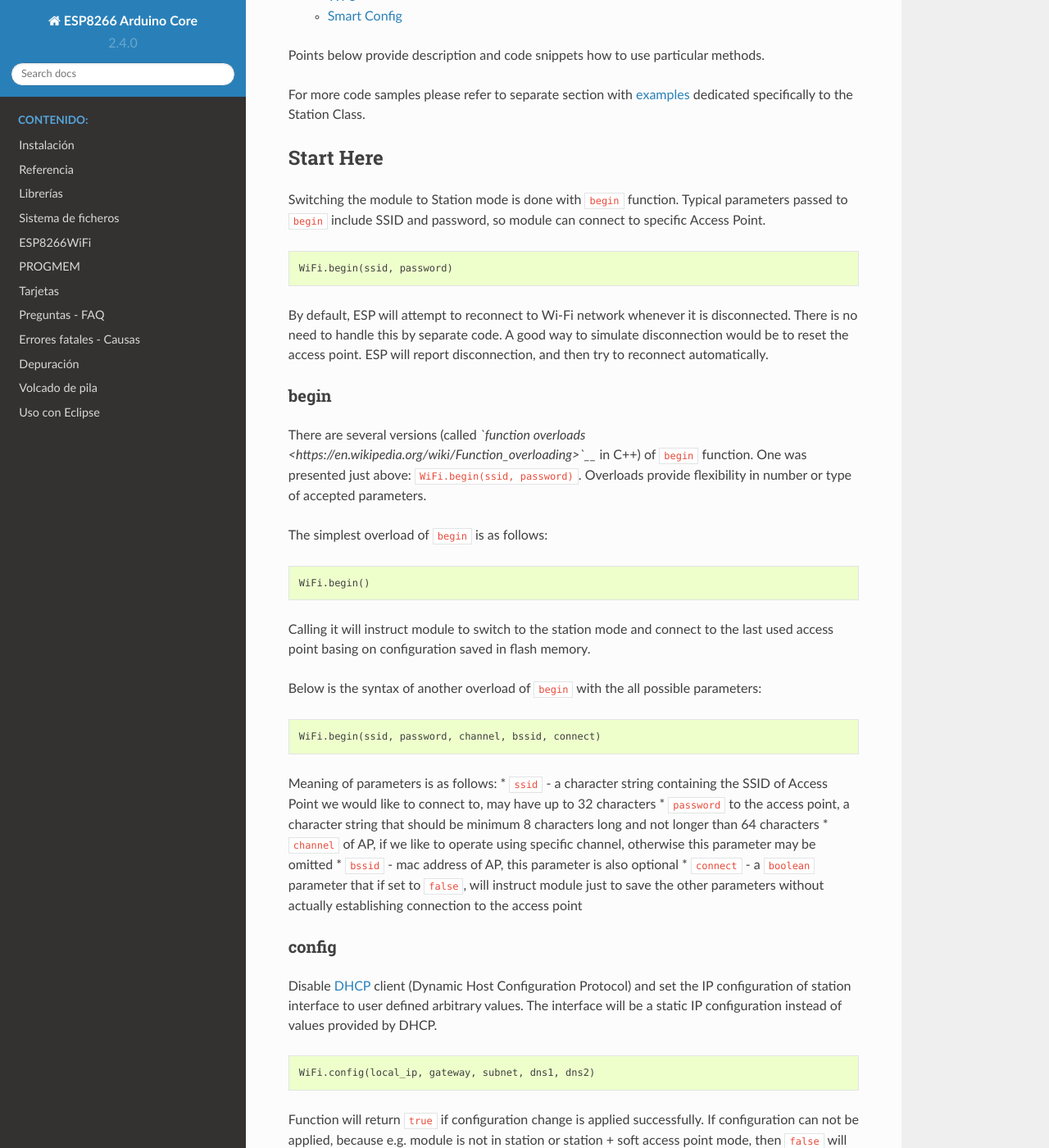
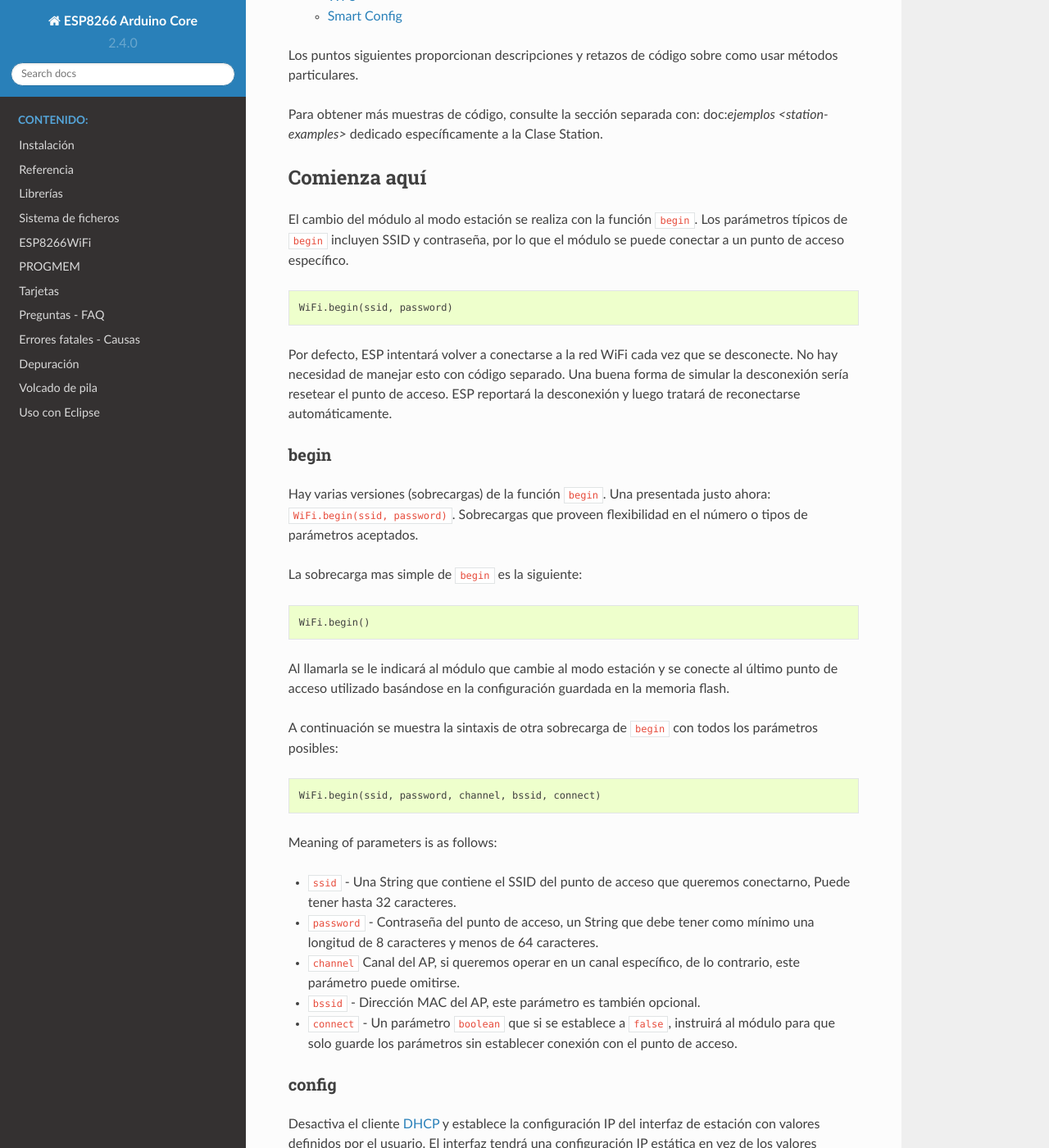
Before and after one commit to lrmoreno007/ESP8266-Arduino-Spanish, a Sphinx documentation site: the page built from doc/esp8266wifi/station-class.rst, in a window 1280 px wide and 1400 px high, scrolled down 1054 px. Shown: the whole window at 82% size. Built offline with Sphinx 7.4.7 and the Read the Docs theme 2.0.0, drawn with Linux system fonts in a browser that asks for light colours; pages that are not in the unit, such as notebooks, are missing from menus; some of the changed text lies outside the part shown.

Commit message:
Update station-class.rst

```diff
--- a/doc/esp8266wifi/station-class.rst
+++ b/doc/esp8266wifi/station-class.rst
@@ -1,21 +1,19 @@
-:orphan:
-
-Station Class
+Clase Station
 -------------
 
-The number of features provided by ESP8266 in the station mode is far more extensive than covered in original `Arduino WiFi library <https://www.arduino.cc/en/Reference/WiFi>`__. Therefore, instead of supplementing original documentation, we have decided to write a new one from scratch.
+La cantidad de características proporcionadas por ESP8266 en el modo de estación es mucho más extensa que la que se cubre en la libreríaa original `Arduino WiFi <https://www.arduino.cc/en/Reference/WiFi>`__. Por lo tanto, en lugar de complementar la documentación original, hemos decidido escribir una nueva desde cero.
 
-Description of station class has been broken down into four parts. First discusses methods to establish connection to an access point. Second provides methods to manage connection like e.g. ``reconnect`` or ``isConnected``. Third covers properties to obtain information about connection like MAC or IP address. Finally the fourth section provides alternate methods to connect like e.g. Wi-Fi Protected Setup (WPS).
+La descripción de la clase de estación se ha dividido en cuatro partes. Primero analiza los métodos para establecer la conexión a un punto de acceso. Segundo proporciona métodos para administrar la conexión, como p. ej. ``reconnect`` o ``isConnected``. En tercer lugar, se cubren las propiedades para obtener información sobre la conexión, como la dirección MAC o IP. Finalmente, la cuarta sección proporciona métodos alternativos para conectarse, como p. ej. Configuración protegida WiFi (WPS).
 
-Table of Contents
+Tabla de contenidos
 -----------------
 
--  `Start Here <#start-here>`__
+-  `Comienza aquí <#comienza-aquí>`__
 
    -  `begin <#begin>`__
    -  `config <#config>`__
 
--  `Manage Connection <#manage-connection>`__
+-  `Gestión de la conexión <#gestión-de-la-conexión>`__
 
    -  `reconnect <#reconnect>`__
    -  `disconnect <#disconnect>`__
@@ -25,7 +23,7 @@
    -  `setAutoReconnect <#setautoreconnect>`__
    -  `waitForConnectResult <#waitforconnectresult>`__
 
--  `Configuration <#configuration>`__
+-  `Configuración <#configuración>`__
 
    -  `macAddress <#macAddress>`__
    -  `localIP <#localip>`__
@@ -39,53 +37,61 @@
    -  `BSSID <#bssid>`__
    -  `RSSI <#rssi>`__
 
--  `Connect Different <#connect-different>`__
+-  `Conexiones diferentes <#conexiones-diferentes>`__
 
    -  `WPS <#wps>`__
    -  `Smart Config <#smart-config>`__
 
-Points below provide description and code snippets how to use particular methods.
+Los puntos siguientes proporcionan descripciones y retazos de código sobre como usar métodos particulares.
 
-For more code samples please refer to separate section with :doc:`examples <station-examples>` dedicated specifically to the Station Class.
+Para obtener más muestras de código, consulte la sección separada con: doc:`ejemplos <station-examples>` dedicado específicamente a la Clase Station.
 
-Start Here
+Comienza aquí
 ~~~~~~~~~~
 
-Switching the module to Station mode is done with ``begin`` function. Typical parameters passed to ``begin`` include SSID and password, so module can connect to specific Access Point.
+El cambio del módulo al modo estación se realiza con la función ``begin``. Los parámetros típicos de ``begin`` incluyen SSID y contraseña, por lo que el módulo se puede conectar a un punto de acceso específico.
 
 .. code:: cpp
 
     WiFi.begin(ssid, password)
 
-By default, ESP will attempt to reconnect to Wi-Fi network whenever it is disconnected. There is no need to handle this by separate code. A good way to simulate disconnection would be to reset the access point. ESP will report disconnection, and then try to reconnect automatically.
+Por defecto, ESP intentará volver a conectarse a la red WiFi cada vez que se desconecte. No hay necesidad de manejar esto con código separado. Una buena forma de simular la desconexión sería resetear el punto de acceso. ESP reportará la desconexión y luego tratará de reconectarse automáticamente.
 
 begin
 ^^^^^
 
-There are several versions (called *`function overloads <https://en.wikipedia.org/wiki/Function_overloading>`__* in C++) of ``begin`` function. One was presented just above:
-``WiFi.begin(ssid, password)``. Overloads provide flexibility in number or type of accepted parameters.
+Hay varias versiones (sobrecargas) de la función ``begin``. Una presentada justo ahora: ``WiFi.begin(ssid, password)``. Sobrecargas que proveen flexibilidad en el número o tipos de parámetros aceptados.
 
-The simplest overload of ``begin`` is as follows:
+La sobrecarga mas simple de ``begin`` es la siguiente:
 
 .. code:: cpp
 
     WiFi.begin()
 
-Calling it will instruct module to switch to the station mode and connect to the last used access point basing on configuration saved in flash memory.
+Al llamarla se le indicará al módulo que cambie al modo estación y se conecte al último punto de acceso utilizado basándose en la configuración guardada en la memoria flash.
 
-Below is the syntax of another overload of ``begin`` with the all possible parameters:
+A continuación se muestra la sintaxis de otra sobrecarga de ``begin`` con todos los parámetros posibles:
 
 .. code:: cpp
 
     WiFi.begin(ssid, password, channel, bssid, connect)
 
-Meaning of parameters is as follows: \* ``ssid`` - a character string containing the SSID of Access Point we would like to connect to, may have up to 32 characters \* ``password`` to the access point, a character string that should be minimum 8 characters long and not longer than 64 characters \* ``channel`` of AP, if we like to operate using specific channel, otherwise this parameter may be omitted \* ``bssid`` -
-mac address of AP, this parameter is also optional \* ``connect`` - a ``boolean`` parameter that if set to ``false``, will instruct module just to save the other parameters without actually establishing connection to the access point
+Meaning of parameters is as follows:
+
+* ``ssid`` - Una String que contiene el SSID del punto de acceso que queremos conectarno, Puede tener hasta 32 caracteres.
+
+* ``password`` - Contraseña del punto de acceso, un String que debe tener como mínimo una longitud de 8 caracteres y menos de 64 caracteres.
+
+* ``channel`` Canal del AP, si queremos operar en un canal específico, de lo contrario, este parámetro puede omitirse.
+
+* ``bssid`` - Dirección MAC del AP, este parámetro es también opcional.
+
+* ``connect`` - Un parámetro ``boolean`` que si se establece a ``false``, instruirá al módulo para que solo guarde los parámetros sin establecer conexión con el punto de acceso.
 
 config
 ^^^^^^
 
-Disable `DHCP <https://en.wikipedia.org/wiki/Dynamic_Host_Configuration_Protocol>`__ client (Dynamic Host Configuration Protocol) and set the IP configuration of station interface to user defined arbitrary values. The interface will be a static IP configuration instead of values provided by DHCP.
+Desactiva el cliente `DHCP <https://es.wikipedia.org/wiki/Protocolo_de_configuraci%C3%B3n_din%C3%A1mica_de_host>`__ y establece la configuración IP del interfaz de estación con valores definidos por el usuario. El interfaz tendrá una configuración IP estática en vez de los valores servidos por el DHCP.
 
 .. code:: cpp
 
@@ -150,7 +156,7 @@
 Please note that station with static IP configuration usually connects to the network faster. In the above example it took about 500ms (one dot `.` displayed). This is because obtaining of IP configuration by DHCP client takes time and in this case this step is skipped. If you pass all three parameter as 0.0.0.0 (local_ip, gateway and subnet), it will re enable DHCP. You need to re-connect the device to get new IPs.
 
 
-Manage Connection
+Gestión de la conexión
 ~~~~~~~~~~~~~~~~~
 
 reconnect
@@ -239,7 +245,7 @@
 
 Function returns one of the following connection statuses: \* ``WL_CONNECTED`` after successful connection is established \* ``WL_NO_SSID_AVAIL``\ in case configured SSID cannot be reached \* ``WL_CONNECT_FAILED`` if password is incorrect \* ``WL_IDLE_STATUS`` when Wi-Fi is in process of changing between statuses \* ``WL_DISCONNECTED`` if module is not configured in station mode
 
-Configuration
+Configuración
 ~~~~~~~~~~~~~
 
 macAddress
```
